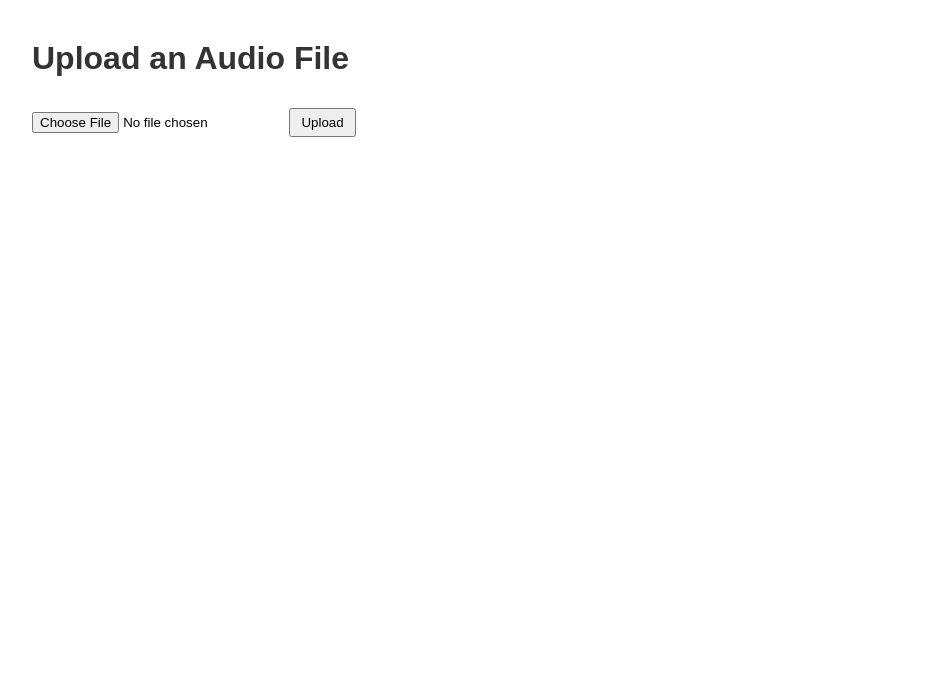
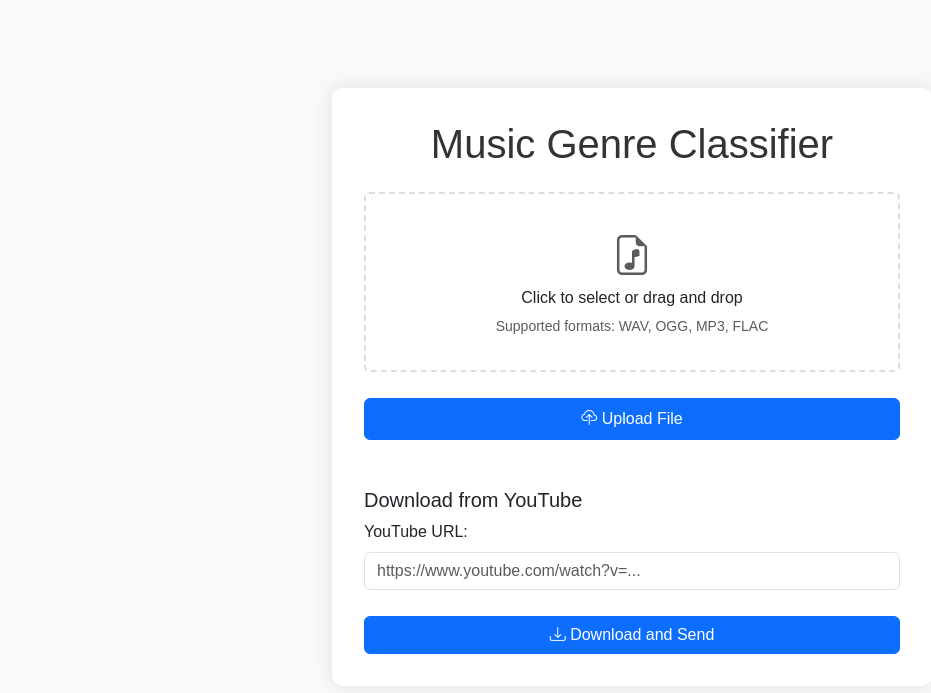
Before and after one commit to PetrDoroshev/MlOpsWebApp, a FastAPI app: page / in a window 1280 px wide. Shown: the top 693 px of the page, without its empty margins (8-939 px from the left). Run offline with FastAPI, Linux system fonts and the light colour scheme; some libraries are stand-ins or nearby versions.

Commit message:
updated templates

```diff
--- a/app/static/style.css
+++ b/app/static/style.css
@@ -9,3 +9,55 @@ button {
     margin-top: 10px;
     padding: 5px 10px;
 }
+
+.upload-container {
+    max-width: 600px;
+    margin: 0 auto;
+    padding: 2rem;
+    border-radius: 10px;
+    box-shadow: 0 0 20px rgba(0,0,0,0.1);
+    background-color: white;
+}
+body {
+    background-color: #f8f9fa;
+    padding-top: 3rem;
+}
+.custom-file-upload {
+    border: 2px dashed #ddd;
+    border-radius: 5px;
+    padding: 2rem;
+    text-align: center;
+    cursor: pointer;
+    margin-bottom: 1rem;
+    transition: all 0.3s;
+}
+.custom-file-upload:hover {
+    border-color: #0d6efd;
+    background-color: #f8faff;
+}
+
+.result-container {
+    max-width: 600px;
+    margin: 0 auto;
+    padding: 2rem;
+    border-radius: 10px;
+    box-shadow: 0 0 20px rgba(0,0,0,0.1);
+    background-color: white;
+}
+body {
+    background-color: #f8f9fa;
+    padding-top: 3rem;
+}
+.result-box {
+    background-color: #f8faff;
+    border-left: 4px solid #0d6efd;
+    padding: 1.5rem;
+    margin-bottom: 2rem;
+    border-radius: 5px;
+}
+.btn-upload-another {
+    transition: all 0.3s;
+}
+.genre-label {
+    color: green
+}
--- a/app/templates/index.html
+++ b/app/templates/index.html
@@ -1,14 +1,71 @@
 <!DOCTYPE html>
-<html>
+<html lang="en">
 <head>
+    <meta charset="UTF-8">
+    <meta name="viewport" content="width=device-width, initial-scale=1.0">
     <title>Upload Audio</title>
+    <link href="https://cdn.jsdelivr.net/npm/bootstrap@5.3.0/dist/css/bootstrap.min.css" rel="stylesheet">
     <link rel="stylesheet" href="/static/style.css">
 </head>
 <body>
-    <h1>Upload an Audio File</h1>
-    <form action="/upload/" method="post" enctype="multipart/form-data">
-        <input type="file" name="file" accept="audio/*" required>
-        <button type="submit">Upload</button>
-    </form>
+<div class="container">
+    <div class="upload-container">
+        <h1 class="text-center mb-4">Music Genre Classifier</h1>
+        <form action="/upload/" method="post" enctype="multipart/form-data" class="needs-validation" novalidate>
+            <div class="mb-3">
+                <label for="audioUpload" class="form-label d-block custom-file-upload">
+                    <i class="bi bi-file-earmark-music fs-1 text-muted mb-2"></i>
+                    <p class="mb-1">Click to select or drag and drop</p>
+                    <small class="text-muted">Supported formats: WAV, OGG, MP3, FLAC</small>
+                </label>
+                <input type="file" class="form-control d-none" id="audioUpload" name="file" accept="audio/*" required>
+                <div class="invalid-feedback">
+                    Please select an audio file.
+                </div>
+            </div>
+            <button type="submit" class="btn btn-primary w-100 py-2">
+                <i class="bi bi-cloud-upload"></i> Upload File
+            </button>
+        </form>
+        <div class="mb-3">
+            <h5 class="mt-5">Download from YouTube</h5>
+            <label for="youtubeUrl" class="form-label">YouTube URL:</label>
+            <input type="url" class="form-control" id="youtubeUrl" placeholder="https://www.youtube.com/watch?v=..."
+                   required>
+        </div>
+        <button id="downloadBtn" class="btn btn-primary w-100">
+            <i class="bi bi-download"></i> Download and Send
+        </button>
+        <div id="progress" class="mt-3 d-none">
+            <div class="progress">
+                <div id="progressBar" class="progress-bar" role="progressbar" style="width: 0%"></div>
+            </div>
+        </div>
+    </div>
+</div>
+    <link rel="stylesheet" href="https://cdn.jsdelivr.net/npm/bootstrap-icons@1.10.0/font/bootstrap-icons.css">
+    <script src="https://cdn.jsdelivr.net/npm/bootstrap@5.3.0/dist/js/bootstrap.bundle.min.js"></script>
+    <script>
+        document.getElementById('audioUpload').addEventListener('change', function(e) {
+            const fileName = e.target.files[0]?.name || 'No file selected';
+            document.querySelector('.custom-file-upload p').textContent = fileName;
+        });
+
+        (function() {
+            'use strict';
+            var forms = document.querySelectorAll('.needs-validation');
+            Array.prototype.slice.call(forms)
+                .forEach(function(form) {
+                    form.addEventListener('submit', function(event) {
+                        if (!form.checkValidity()) {
+                            event.preventDefault();
+                            event.stopPropagation();
+                        }
+                        form.classList.add('was-validated');
+                    }, false);
+                });
+        })();
+
+    </script>
 </body>
 </html>
```
Also changed, not shown: app/templates/result.html (+20 -4 lines).
